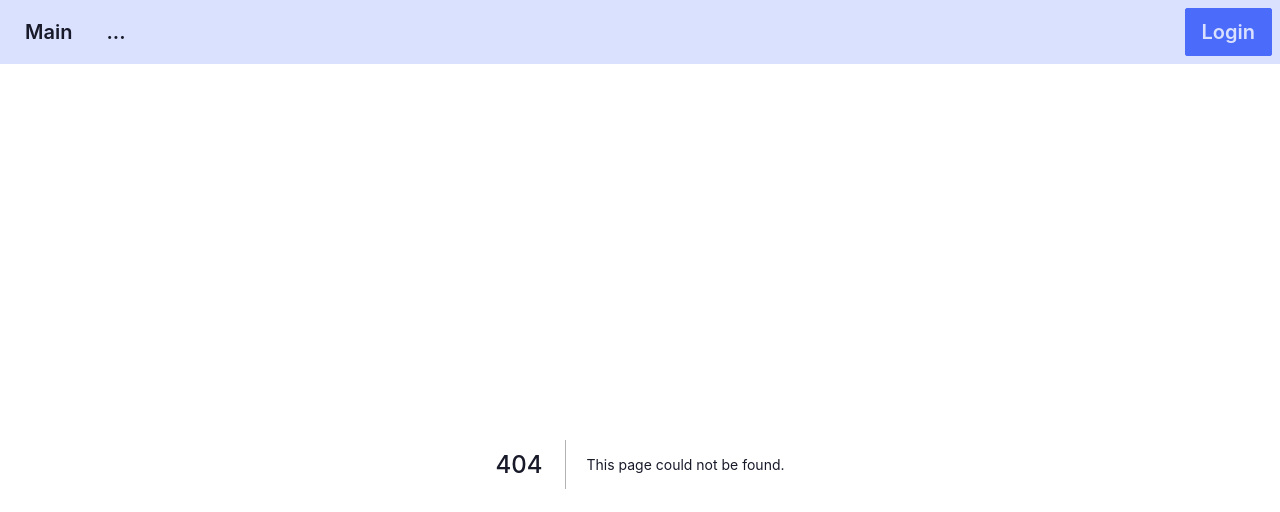
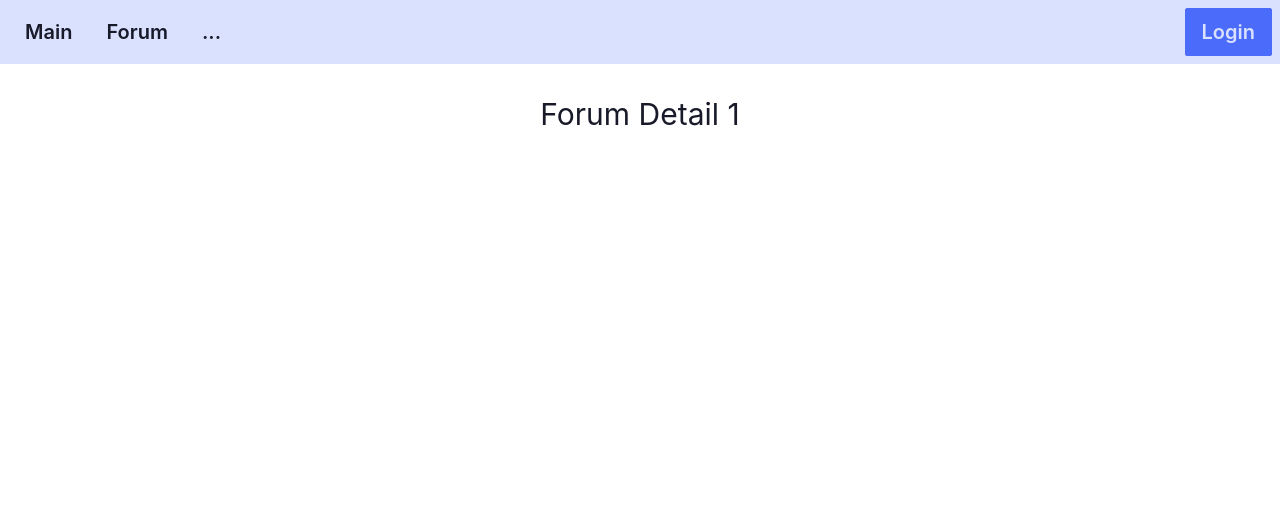
Before and after one commit to Thanapat01/startup-directory, a Next.js app: page /forum/1 in a window 1280 px wide. Before the commit this address had no page. Shown: the top 512 px of the page. Built offline with nearby package versions, Linux system fonts and the light colour scheme.

Commit message:
add forum page and forum detail page and link it in navbar

```diff
--- a/components/navbar.js
+++ b/components/navbar.js
@@ -6,6 +6,9 @@ export default function Navbar() {
       <div className="flex-1">
         <Link href="/">
           <a className="btn btn-ghost normal-case text-xl">Main</a>
+        </Link>
+        <Link href="/forum">
+          <a className="btn btn-ghost normal-case text-xl">Forum</a>
         </Link>
         <a className="btn btn-ghost normal-case text-xl">...</a>
       </div>
--- /dev/null
+++ b/pages/forum/[forumId].js
@@ -0,0 +1,18 @@
+export default function ForumDetail(props) {
+  return (
+    <div className="text-center pt-8 text-3xl">
+      Forum Detail {props.forumId}
+    </div>
+  );
+}
+
+export async function getServerSideProps(context) {
+  const forumId = context.params.forumId;
+
+  console.log(forumId);
+  return {
+    props: {
+      forumId: forumId,
+    },
+  };
+}
--- /dev/null
+++ b/pages/forum/index.js
@@ -0,0 +1,3 @@
+export default function Forum() {
+  return <div className="text-center pt-8 text-3xl">Forum Page</div>;
+}
```
